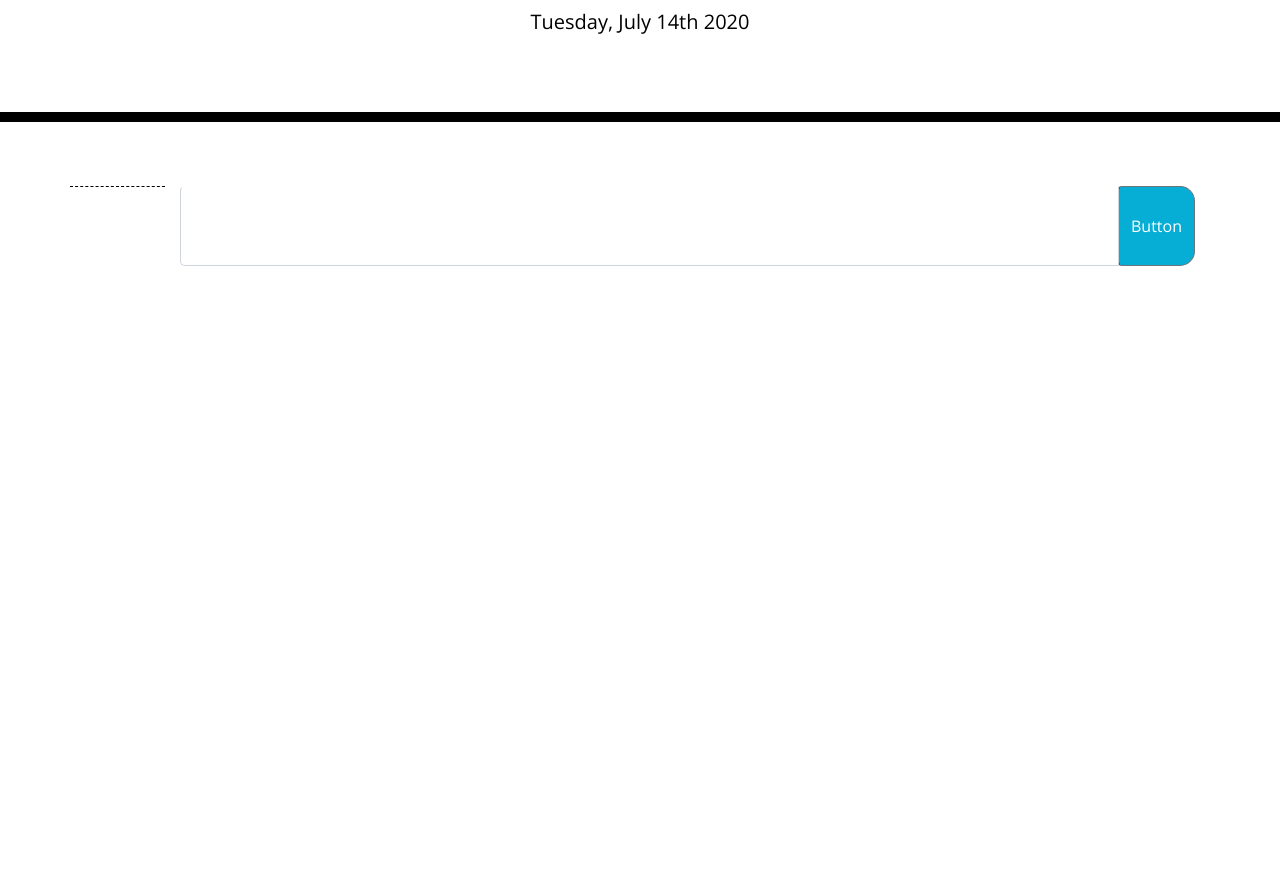
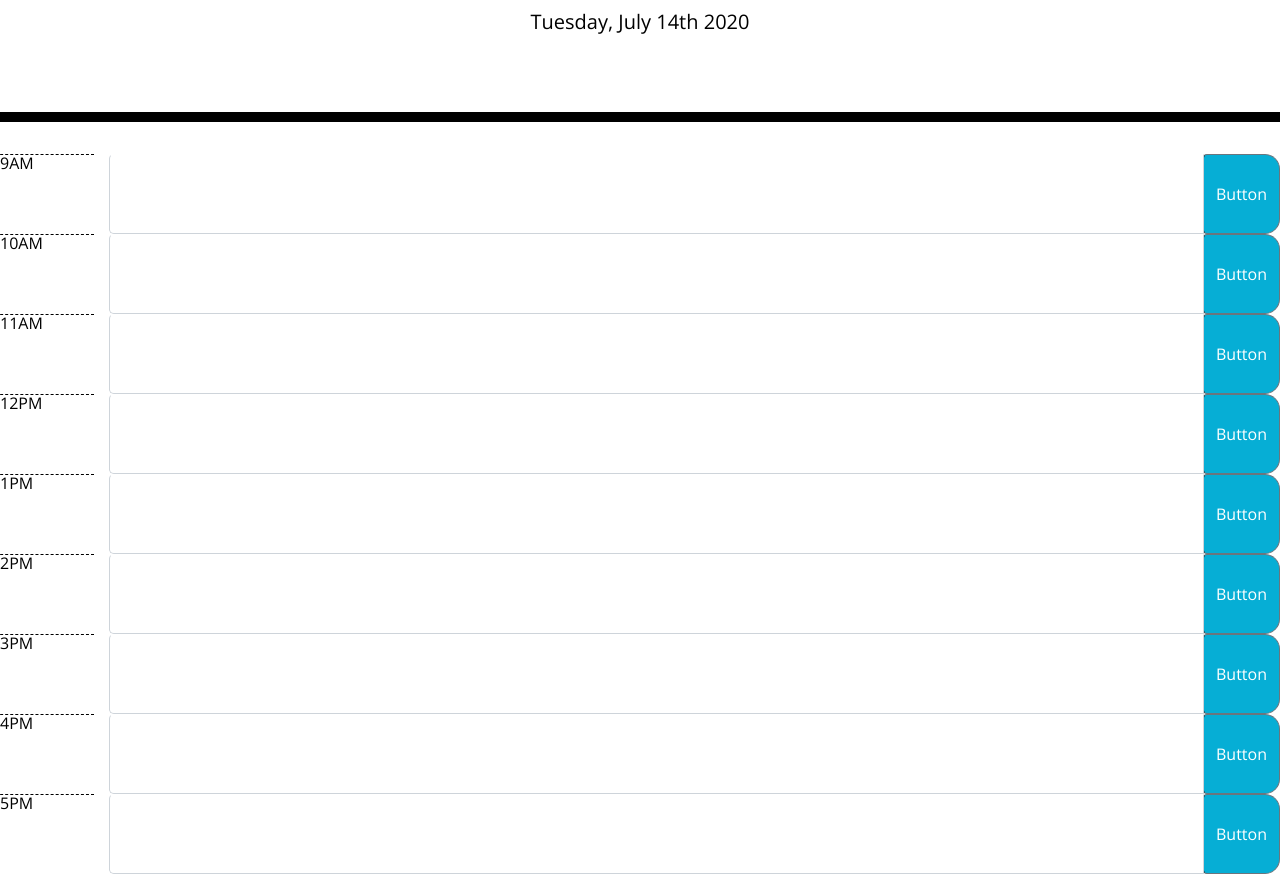
Before and after one commit to Nickcostanza/day-planner, a plain HTML site: page index.html in a window 1280 px wide. Shown: the part 182-1056 px from the top of the page. Before the commit the page ends 800 px from the top, so only its background shows below. Drawn offline with nearby package versions, Linux system fonts and the light colour scheme.

Commit message:
time slots added using moment.js

```diff
--- a/index.html
+++ b/index.html
@@ -29,16 +29,87 @@
       <p id="currentDay" class="lead"></p>
     </header>
 
-    <div class="container description">
+    <div class="container-md">
       <div class="row">
-       <div class="col-md-1  hour"></div>
+       <div class="col-md-1 hour" id="hourNine"></div>
         <div class="input-group input-group-lg col-md-11 textarea">
-          <input type="text" class="form-control" id="row" aria-describedby="button-addon2">
+          <input type="text" class="form-control description" id="row" aria-describedby="button-addon2">
           <div class="input-group-append"></div>
             <button class="btn btn-outline-secondary saveBtn" type="button" id="button-addon2">Button</button>
           </div>
         </div>
       </div>
+      <div class="row">
+        <div class="col-md-1 hour" id="hourTen"></div>
+         <div class="input-group input-group-lg col-md-11 textarea">
+           <input type="text" class="form-control" id="row" aria-describedby="button-addon2">
+           <div class="input-group-append"></div>
+             <button class="btn btn-outline-secondary saveBtn" type="button" id="button-addon2">Button</button>
+           </div>
+         </div>
+       </div> <div class="row">
+        <div class="col-md-1 hour" id="hourEleven"></div>
+         <div class="input-group input-group-lg col-md-11 textarea">
+           <input type="text" class="form-control" id="row" aria-describedby="button-addon2">
+           <div class="input-group-append"></div>
+             <button class="btn btn-outline-secondary saveBtn" type="button" id="button-addon2">Button</button>
+           </div>
+         </div>
+       </div>
+      </div> <div class="row">
+        <div class="col-md-1 hour" id="hourTwelve"></div>
+         <div class="input-group input-group-lg col-md-11 textarea">
+           <input type="text" class="form-control" id="row" aria-describedby="button-addon2">
+           <div class="input-group-append"></div>
+             <button class="btn btn-outline-secondary saveBtn" type="button" id="button-addon2">Button</button>
+           </div>
+         </div>
+       </div>
+      </div> <div class="row">
+        <div class="col-md-1 hour" id="hourOne"></div>
+         <div class="input-group input-group-lg col-md-11 textarea">
+           <input type="text" class="form-control" id="row" aria-describedby="button-addon2">
+           <div class="input-group-append"></div>
+             <button class="btn btn-outline-secondary saveBtn" type="button" id="button-addon2">Button</button>
+           </div>
+         </div>
+       </div>
+      </div> <div class="row">
+        <div class="col-md-1 hour" id="hourTwo"></div>
+         <div class="input-group input-group-lg col-md-11 textarea">
+           <input type="text" class="form-control" id="row" aria-describedby="button-addon2">
+           <div class="input-group-append"></div>
+             <button class="btn btn-outline-secondary saveBtn" type="button" id="button-addon2">Button</button>
+           </div>
+         </div>
+       </div>
+      </div> <div class="row">
+        <div class="col-md-1 hour" id="hourThree"></div>
+         <div class="input-group input-group-lg col-md-11 textarea">
+           <input type="text" class="form-control" id="row" aria-describedby="button-addon2">
+           <div class="input-group-append"></div>
+             <button class="btn btn-outline-secondary saveBtn" type="button" id="button-addon2">Button</button>
+           </div>
+         </div>
+       </div>
+      </div> <div class="row">
+        <div class="col-md-1 hour" id="hourFour"></div>
+         <div class="input-group input-group-lg col-md-11 textarea">
+           <input type="text" class="form-control" id="row" aria-describedby="button-addon2">
+           <div class="input-group-append"></div>
+             <button class="btn btn-outline-secondary saveBtn" type="button" id="button-addon2">Button</button>
+           </div>
+         </div>
+       </div>
+      </div> <div class="row">
+        <div class="col-md-1 hour" id="hourFive"></div>
+         <div class="input-group input-group-lg col-md-11 textarea">
+           <input type="text" class="form-control" id="row" aria-describedby="button-addon2">
+           <div class="input-group-append"></div>
+             <button class="btn btn-outline-secondary saveBtn" type="button" id="button-addon2">Button</button>
+           </div>
+         </div>
+       </div>
     </div>
 
 
--- a/script.js
+++ b/script.js
@@ -6,14 +6,33 @@ $('#currentDay').text(current);
 console.log(current);
 
 
-//add time slot to planner
-var hour = moment().format('h');
-console.log(hour)
+//add time slot to planner(SO MUCH EXTRA CODE..I KNOW Lol)
+var hourNine = moment().hour('9').format('h');
+var hourTen = moment().hour('10').format('h');
+var hourEleven = moment().hour('11').format('h');
+var hourTwelve = moment().hour('12').format('h');
+var hourOne = moment().hour('1').format('h');
+var hourTwo = moment().hour('2').format('h');
+var hourThree = moment().hour('3').format('h');
+var hourFour = moment().hour('4').format('h');
+var hourFive = moment().hour('5').format('h');
 
+var hours = [hourNine, hourTen, hourEleven, hourTwelve, hourOne, hourTwo, hourThree, hourFour, hourFive];
+
+$("#hourNine").text(hourNine + "AM");
+$("#hourTen").text(hourTen + "AM");
+$("#hourEleven").text(hourEleven + "AM");
+$("#hourTwelve").text(hourTwelve + "PM");
+$("#hourOne").text(hourOne + "PM");
+$("#hourTwo").text(hourTwo + "PM");
+$("#hourThree").text(hourThree + "PM");
+$("#hourFour").text(hourFour + "PM");
+$("#hourFive").text(hourFive + "PM");
 
 //create a function that changes colors of time slots as the day
 //goes on past/present/future
 
 
+
 //locally store the information put in to the time slots
 //refresh every morning
--- a/style.css
+++ b/style.css
@@ -3,6 +3,8 @@ body {
   font-size: 16px;
   line-height: 1;
 }
+
+
 
 textarea{
   background: transparent;
@@ -40,6 +42,7 @@ textarea{
   background-color: #ffffff;
   color: #000000;
   border-top: 1px dashed #000000;
+  margin-right: 0;
 }
 
 .past {
```
